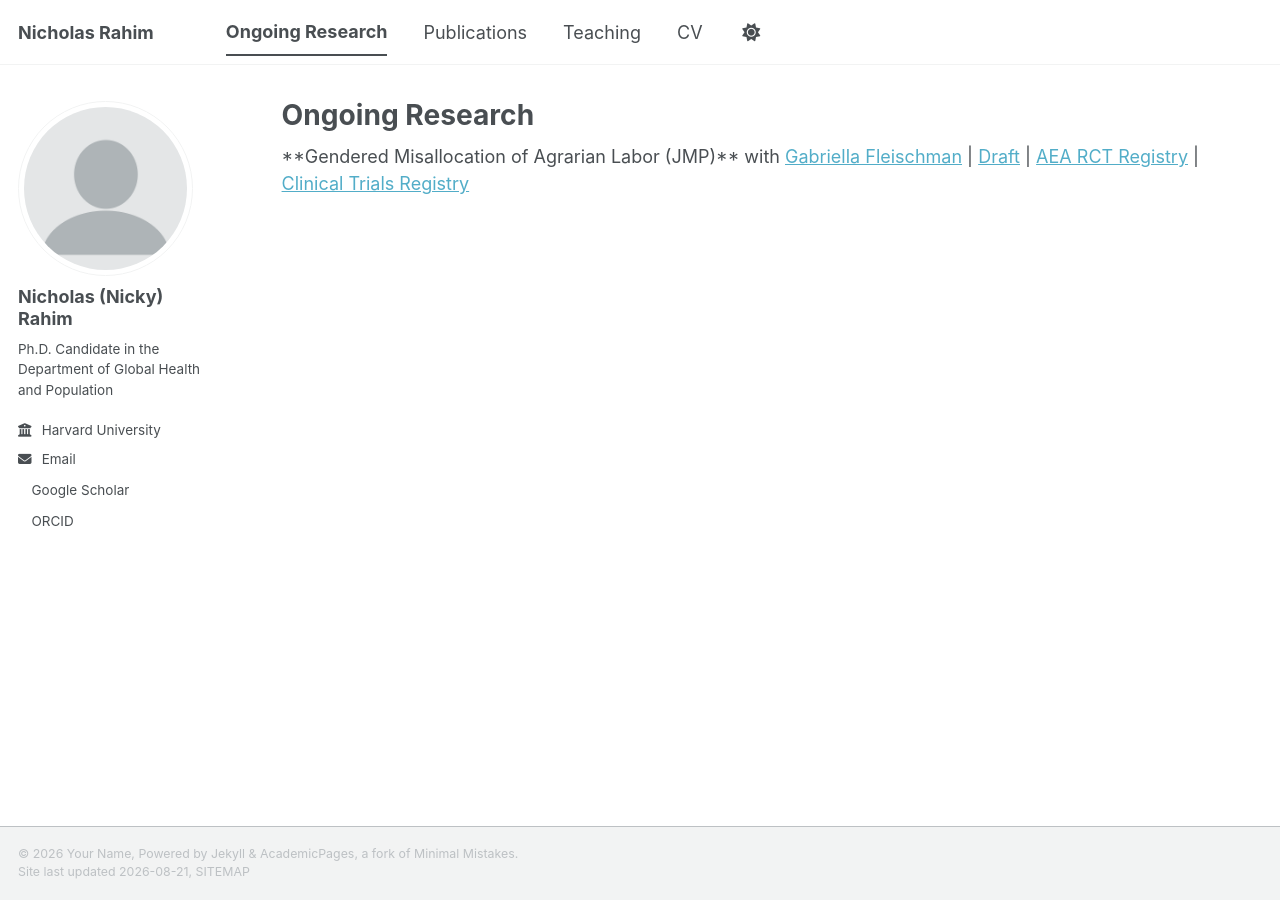
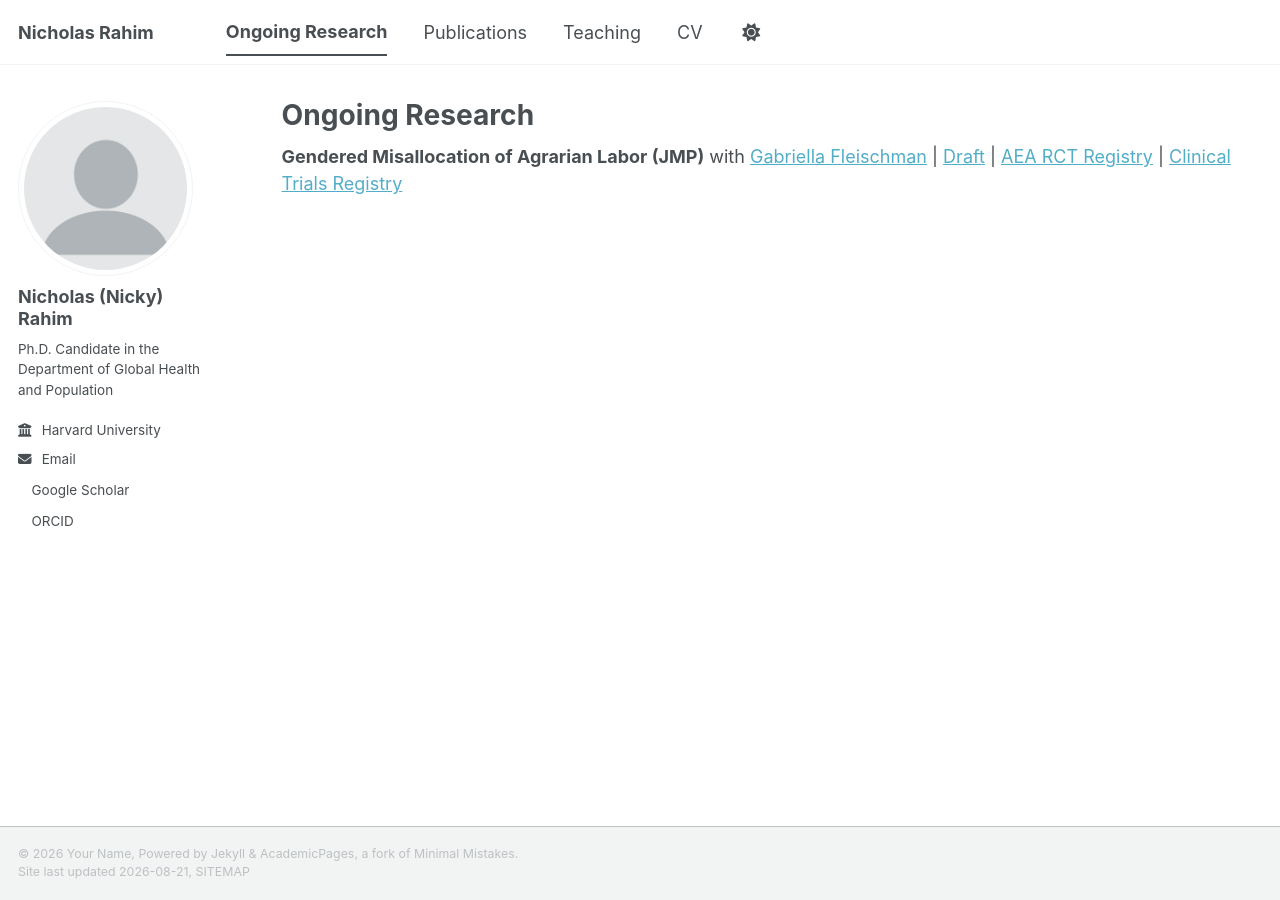
Before and after one commit to nicholasrahim/nicholasrahim.github.io, a Jekyll site: the page built from _pages/portfolio.html, in a window 1280 px wide. Built offline with Jekyll 4.4.1, drawn with Linux system fonts in a browser that asks for light colours; a style sheet for code colours, icons or effects is not loaded.

```diff
--- a/_pages/portfolio.html
+++ b/_pages/portfolio.html
@@ -4,4 +4,4 @@ title: "Ongoing Research"
 permalink: /portfolio/
 author_profile: true
 ---
-**Gendered Misallocation of Agrarian Labor (JMP)** with <a href="https://https://gabriella-fleischman.github.io">Gabriella Fleischman</a> | <a href="https://nicholasrahim.github.io/files/Fleischman_Rahim_Gendered_Misallocation_of_Labor.pdf">Draft</a> | <a href="https://www.socialscienceregistry.org/trials/13644">AEA RCT Registry</a> | <a href="https://clinicaltrials.gov/study/NCT06631768?term=nicholas%20rahim&viewType=Card&rank=1">Clinical Trials Registry</a>
+<b>Gendered Misallocation of Agrarian Labor (JMP)</b> with <a href="https://https://gabriella-fleischman.github.io">Gabriella Fleischman</a> | <a href="https://nicholasrahim.github.io/files/Fleischman_Rahim_Gendered_Misallocation_of_Labor.pdf">Draft</a> | <a href="https://www.socialscienceregistry.org/trials/13644">AEA RCT Registry</a> | <a href="https://clinicaltrials.gov/study/NCT06631768?term=nicholas%20rahim&viewType=Card&rank=1">Clinical Trials Registry</a>
```
